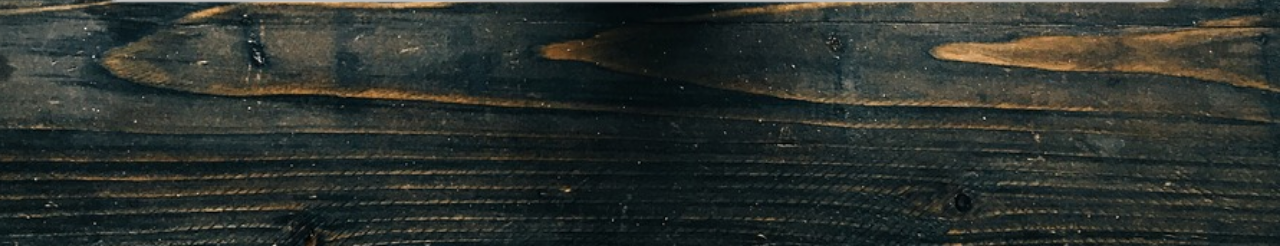
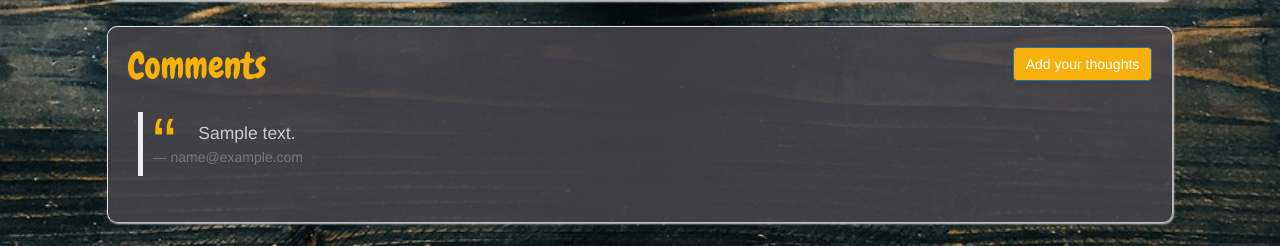
Before and after one commit to emathew80/foodster, a Rails app: page /places/1 in a window 1280 px wide. Shown: the part 554-800 px from the top of the page. Run offline with Rails 7, Linux system fonts and the light colour scheme; tables that the repository leaves empty hold one stand-in row (values such as "Sample post"); style sheets or scripts are compiled from the project's sources; some libraries are stand-ins or nearby versions; some web fonts are replaced.

Commit message:
Add comments functunality

```diff
--- /dev/null
+++ b/app/assets/javascripts/comments.js.coffee
@@ -0,0 +1,3 @@
+# Place all the behaviors and hooks related to the matching controller here.
+# All this logic will automatically be available in application.js.
+# You can use CoffeeScript in this file: http://coffeescript.org/
--- /dev/null
+++ b/app/assets/stylesheets/comments.scss
@@ -0,0 +1,3 @@
+// Place all the styles related to the comments controller here.
+// They will automatically be included in application.css.
+// You can use Sass (SCSS) here: http://sass-lang.com/
--- a/app/assets/stylesheets/master.css.scss
+++ b/app/assets/stylesheets/master.css.scss
@@ -23,6 +23,10 @@
   margin-top:10px;
   margin-bottom:15px;
   padding:20px;
+}
+
+.clear {
+    clear: both;
 }
 
 .field_with_errors {
@@ -64,6 +68,14 @@
   letter-spacing: -0.5px;
   transition: all 0.5s ease;
 
+}
+
+.modal-content{
+  background-color: rgba(68,67,73,0.9);
+}
+
+.modal-body{
+  color: gray;
 }
 
 /* Pagination color styling */
@@ -156,6 +168,25 @@
   padding:0;
 }
 
+blockquote {
+  color: #ccc;
+  margin: 1.5em 10px;
+  padding: 0.5em 10px;
+  quotes: "\201C""\201D""\2018""\2019";
+}
+blockquote:before {
+  color: #F7B10C;
+  content: open-quote;
+  font-size: 4em;
+  line-height: 0.1em;
+  margin-right: 0.25em;
+  vertical-align: -0.4em;
+}
+
+blockquote p {
+  display: inline;
+}
+
 
 #map {
   height: 300px;
--- a/app/controllers/places_controller.rb
+++ b/app/controllers/places_controller.rb
@@ -40,6 +40,7 @@
 
   def show
       @place = Place.find(params[:id])
+      @comment = Comment.new
   end
 
   def update
--- /dev/null
+++ b/app/helpers/comments_helper.rb
@@ -0,0 +1,2 @@
+module CommentsHelper
+end
--- a/app/models/comment.rb
+++ b/app/models/comment.rb
@@ -1,4 +1,16 @@
 class Comment < ActiveRecord::Base
   belongs_to :user
   belongs_to :place
+
+    RATINGS = {
+    'One star'    => '1_star',
+    'Two stars'   => '2_stars',
+    'Three stars' => '3_stars',
+    'Four stars'  => '4_stars',
+    'Five stars'  => '5_stars'
+  }
+
+  def humanized_rating
+      RATINGS.invert[self.rating]
+  end
 end
--- a/app/views/places/show.html.erb
+++ b/app/views/places/show.html.erb
@@ -35,13 +35,53 @@
     <br/>
 
 
-
-
-
-
   <div class="pull-right">
     <% if current_user && current_user == @place.user %>
         <%= link_to 'Edit', edit_place_path(@place), class: 'btn btn-primary' %>
     <% end %>
+
   </div>
 </div>
+
+
+<div class="modal fade" id="myModal" tabindex="-1" role="dialog" aria-labelledby="myModalLabel" aria-hidden="true">
+  <div class="modal-dialog">
+    <div class="modal-content">
+      <div class="modal-header">
+        <button type="button" class="close" data-dismiss="modal" aria-hidden="true">&times;</button>
+        <h4 class="modal-title" id="myModalLabel">Add a comment</h4>
+      </div>
+      <%= simple_form_for @comment, url: place_comments_path(@place) do |f| %>
+        <div class="modal-body">
+          <%= f.input :message %>
+          <%= f.input :rating, as: :select, collection: Comment::RATINGS %>
+        </div>
+        <div class="modal-footer">
+          <button type="button" class="btn btn-default" data-dismiss="modal">Close</button>
+          <%= f.submit "Add a Comment", class: 'btn btn-primary' %>
+        </div>
+      <% end %>
+      </div>
+    </div>
+  </div>
+</div>
+
+
+
+<div class="booyah-box col-xs-10 col-xs-offset-1">
+<h1 class="pull-left">Comments</h1>
+<!-- Button trigger modal -->
+    <button class="btn btn-primary pull-right" data-toggle="modal" data-target="#myModal">Add your thoughts</button>
+<div class="clear"></div>
+<% @place.comments.each do |comment| %>
+  <div>
+    <blockquote>
+      <% if comment.humanized_rating.present? %>
+        <b><%= comment.humanized_rating %></b> -
+      <% end %>
+      <%= comment.message %>
+          <small><%= comment.user.email %></small>
+    </blockquote>
+  </div>
+<% end %>
+</div>
--- a/config/routes.rb
+++ b/config/routes.rb
@@ -2,8 +2,10 @@
   devise_for :users
   root 'places#index'
   get 'about', to: 'places#about'
-  resources :places
 
+  resources :places do
+    resources :comments, only: :create
+  end
 
   # The priority is based upon order of creation: first created -> highest priority.
   # See how all your routes lay out with "rake routes".
--- /dev/null
+++ b/db/migrate/20161013204747_add_indices_to_comments.rb
@@ -0,0 +1,6 @@
+class AddIndicesToComments < ActiveRecord::Migration
+  def change
+    add_index :comments, [:user_id, :place_id]
+    add_index :comments, :place_id
+  end
+end
```
Also changed, not shown: app/controllers/comments_controller.rb (added, +17 -0 lines), test/controllers/comments_controller_test.rb (added, +7 -0 lines), test/helpers/comments_helper_test.rb (added, +4 -0 lines), db/schema.rb.
